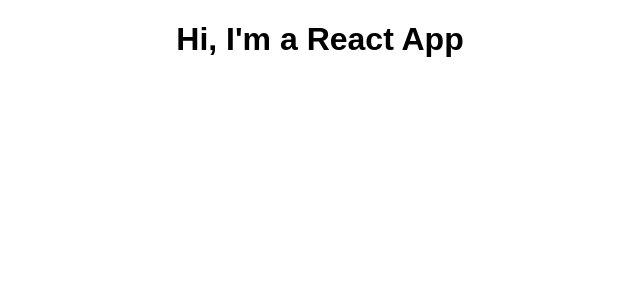
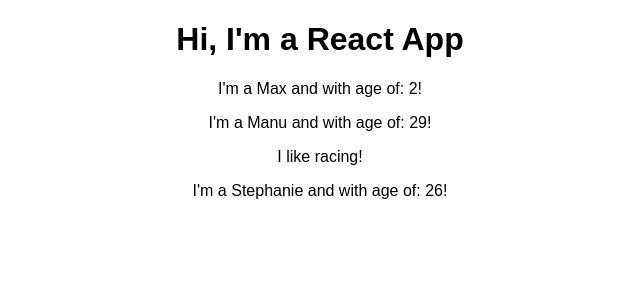
Before and after one commit to agawrysiuk/react-learning, a React (Create React App) app: page / in a window 1280 px wide. Shown: the top 300 px of the page, without its empty margins (320-960 px from the left). Built offline with nearby package versions, Linux system fonts and the light colour scheme.

Commit message:
Creating new components

```diff
--- a/src/App.js
+++ b/src/App.js
@@ -1,5 +1,6 @@
 import React, {Component} from 'react';
 import './App.css';
+import Person from "./Person/Person";
 
 class App extends Component {
     render() {
@@ -9,6 +10,9 @@ class App extends Component {
             // class is a reserved word in JSX, that's why we use className
             <div className="App">
                 <h1>Hi, I'm a React App</h1>
+                <Person name="Max"/>
+                <Person name="Manu" age="29">I like racing!</Person>
+                <Person name="Stephanie" age="26"/>
             </div>
         );
         // return React.createElement('div', {className: 'App'}, React.createElement('h1', null, "Does this work?"));
--- /dev/null
+++ b/src/Person/Person.js
@@ -0,0 +1,17 @@
+import React from 'react';
+
+// in a simplest form, component is a function that returns a JSX
+const person = (props) => {
+    return (
+        <div>
+            <p>I'm a {props.name} and with age of: {props.age ? props.age : getRandomNumber()}!</p>
+            {/* this is a way to make a comment in the JSX */}
+            {/* below, we pass elements between the opening and closing tags of our component if they exist (no empty <p> tags) */}
+            {props.children ? <p>{props.children}</p> : null}
+        </div>
+    );
+}
+
+const getRandomNumber = () => Math.floor(Math.random() * 30);
+
+export default person;
```
Lines whose indentation alone changed are shown as unchanged.
